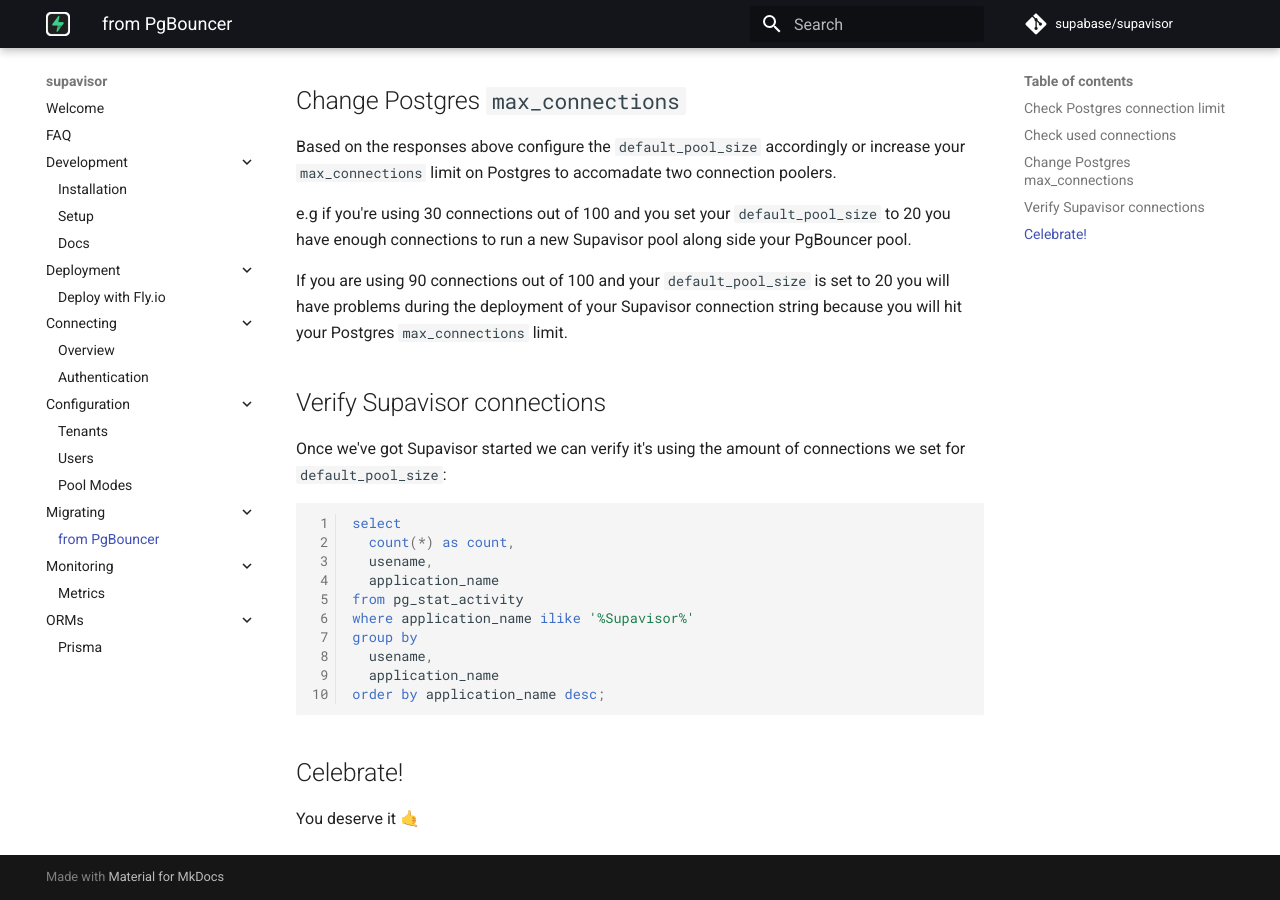
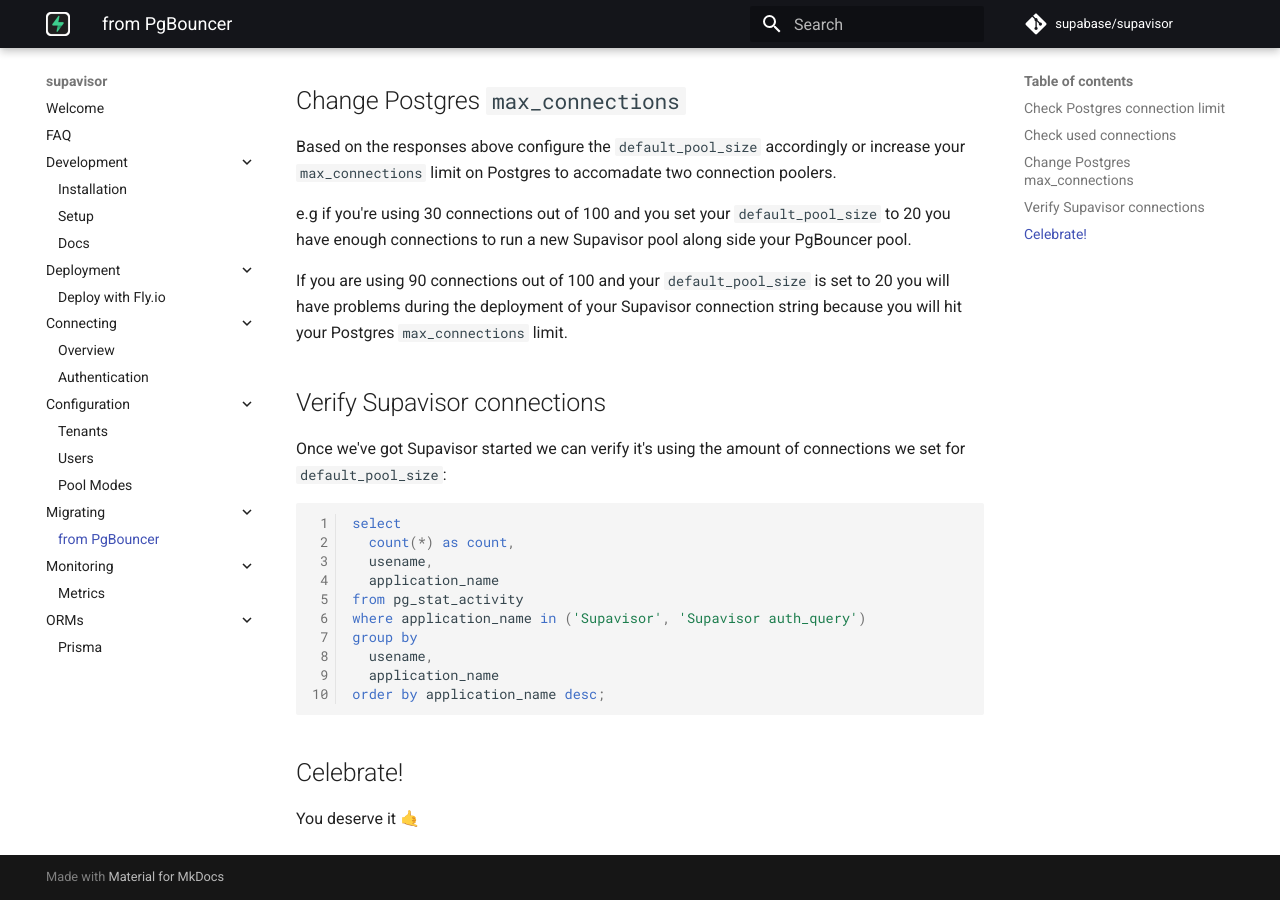
Before and after one commit to supabase/supavisor, an MkDocs documentation site: the page built from docs/migrating/pgbouncer.md, in a window 1280 px wide and 900 px high, scrolled down 709 px. Built offline with MkDocs 1.6.1 and Material for MkDocs 9.7.7, drawn with Linux system fonts in a browser that asks for light colours; comment, search, counter and statistics services are not loaded.

Commit message:
docs: update Supavisor application_name query

```diff
--- a/docs/migrating/pgbouncer.md
+++ b/docs/migrating/pgbouncer.md
@@ -40,7 +40,7 @@
   usename,
   application_name
 from pg_stat_activity
-where application_name ilike '%Supavisor%'
+where application_name in ('Supavisor', 'Supavisor auth_query')
 group by
   usename,
   application_name
```
Also changed, not shown: 1 other file.
